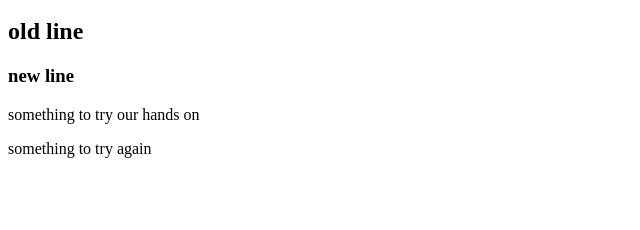
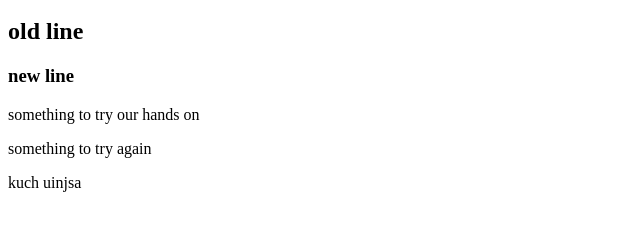
Before and after one commit to UdayChauhan8/Git-tutorial, a plain HTML site: page index.html in a window 1280 px wide. Shown: the part 48-278 px from the top of the page, without its empty margins (0-640 px from the left). Drawn offline with Linux system fonts and the light colour scheme.

Commit message:
push commit

```diff
--- a/index.html
+++ b/index.html
@@ -10,5 +10,6 @@
     <h3>new line </h3>
     <p>something to try our hands on</p>
     <p>something to try again</p>
+    <span>kuch uinjsa</span>
 </body>
 </html>
```
